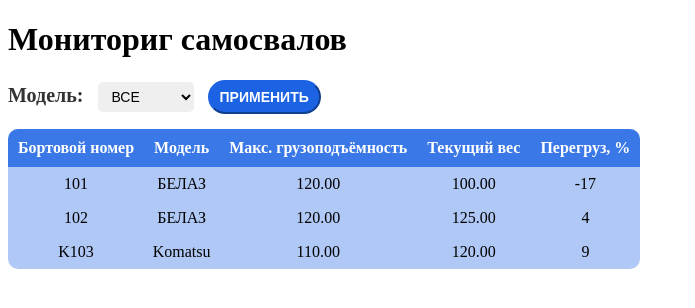
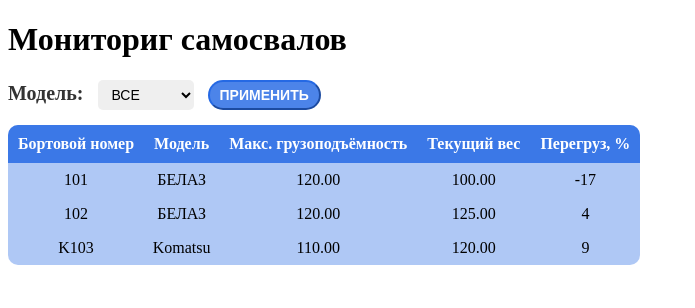
Before and after one commit to psicho/autoapp, a Django app: page / in a window 1280 px wide. Shown: the top 308 px of the page, without its empty margins (0-695 px from the left). Run offline with Django 4.2, Linux system fonts and the light colour scheme; data comes from the database, SQL or seed files in the repository.

Commit message:
feat: updated styles

```diff
--- a/templates/base.html
+++ b/templates/base.html
@@ -24,14 +24,14 @@
         }
         input[type=submit], a.button {
             font-weight:bold;
-            background:#1c63e3;
+            background: rgba(28, 99, 227, 0.79);
             color:#fff;
-            padding:7px 10px;
+            padding:5px 10px;
             font-size:14px;
             text-transform:uppercase;
             border-radius: 20px;
             margin-left: 10px;
-            border-color: #1c63e3;
+            border-color: rgba(28, 99, 227, 0.79);
 
         }
         input:hover {
```
